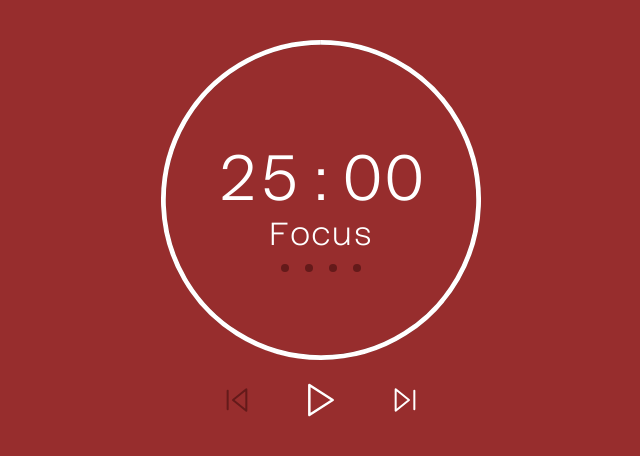
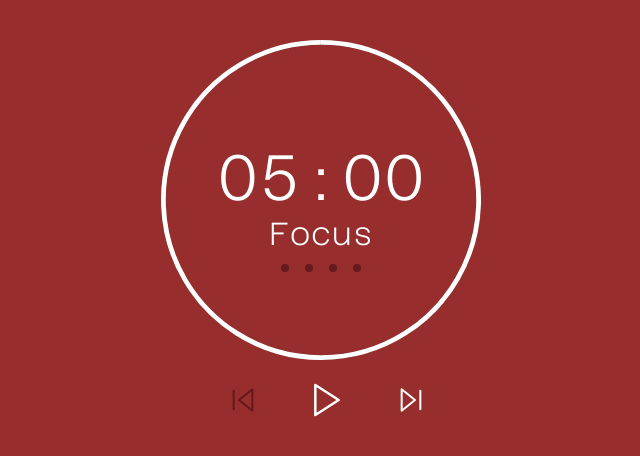
Before and after one commit to vupdivup/morp, a React (Vite) app: page / in a window 1280 px wide. Shown: the top 456 px of the page, without its empty margins (319-959 px from the left). Built offline with nearby package versions, Linux system fonts and the light colour scheme.

Commit message:
add title digits display

```diff
--- a/src/App.jsx
+++ b/src/App.jsx
@@ -1,7 +1,10 @@
+import { Profiler  } from "react";
 import { TimerWrapper } from "/src/components/Timer.jsx";
 
 export function App() {
     return (
+        <Profiler id="app" onRender={() => console.log(Date.now())}>
         <TimerWrapper></TimerWrapper>
+        </Profiler>
     );
 }
--- a/src/components/Digits.jsx
+++ b/src/components/Digits.jsx
@@ -1,14 +1,21 @@
-import { useEffect } from "react";
+import { useEffect, useLayoutEffect } from "react";
 
 export function Digits({ time }) {
     const minutes = Math.floor(time / 60);
     const seconds = Math.ceil(time % 60);
 
+    const minutesStr = minutes.toString().padStart(2, "0");
+    const secondsStr = seconds.toString().padStart(2, "0");
+
+    const text = minutesStr + ":" + secondsStr;
+
+    useLayoutEffect(() => {
+        document.title = text;
+    });
+
     return (
         <div className="digits">
-            {minutes.toString().padStart(2, "0")}
-            :
-            {seconds.toString().padStart(2, "0")}
+            {text}
         </div>
     )
 }
--- a/src/components/TimerRing.jsx
+++ b/src/components/Ring.jsx
@@ -1,8 +1,10 @@
-import { useContext, useEffect, useRef, useState } from "react";
+import { useContext } from "react";
 import { ThemeContext } from "../contexts/ThemeContext";
 
-export function TimerVisual({ ratio }) {
+export function Ring({ time, preset }) {
     const theme = useContext(ThemeContext);
+
+    let ratio = time / preset.duration
 
     // clamp ratio since arc cannot draw full circles
     // TODO: draw circle instead
--- a/src/components/Timer.jsx
+++ b/src/components/Timer.jsx
@@ -1,9 +1,9 @@
-import { useEffect, useState } from "react";
+import { useDeferredValue, useEffect, useState } from "react";
 import { ThemeContext } from "../contexts/ThemeContext";
 import { Digits } from "./Digits";
 import { ProgressBar } from "./ProgressBar";
 import { ControlBar } from "./ControlBar";
-import { TimerVisual } from "./TimerRing";
+import { Ring } from "./Ring";
 
 export function TimerWrapper() {
     const [state, setState] = useState("inactive");
@@ -15,7 +15,7 @@ export function TimerWrapper() {
     const presets = [
         {
             name: "Focus",
-            duration: 25 * 60,
+            duration: 300,
             drawProgress: true,
             color1: "#972d2d",
             color2: "#641a1a"
@@ -45,7 +45,9 @@ export function TimerWrapper() {
 
     // terminate timer worker if no longer active
     useEffect(() => {
-        if (state !== "active") worker?.terminate();
+        if (state !== "active") {
+            worker?.terminate();
+        }
     }, [state]);
 
     // reattach worker message handler every render to access latest state
@@ -98,7 +100,9 @@ export function TimerWrapper() {
         if (newTime === 0) {
             shiftPreset(1);
         }
-        else { setTime(time - 1); };
+        else {
+            setTime(time - 1);
+        };
     }
 
     function handleKeydown(e) {
@@ -121,7 +125,7 @@ export function TimerWrapper() {
                         queue={queue}
                         queueIdx={queueIdx}
                     />
-                    <TimerVisual ratio={ time / preset.duration }/>
+                    <Ring time={time} preset={preset} />
                 </div>
                 <ControlBar
                     timerState={state}
--- a/src/styles/style.css
+++ b/src/styles/style.css
@@ -96,7 +96,8 @@ path {
     flex-direction: row;
     justify-content: center;
     align-items: center;
-    gap: 48px
+    gap: 48px;
+    margin-left: 12px;
 }
 
 .control-button {
```
